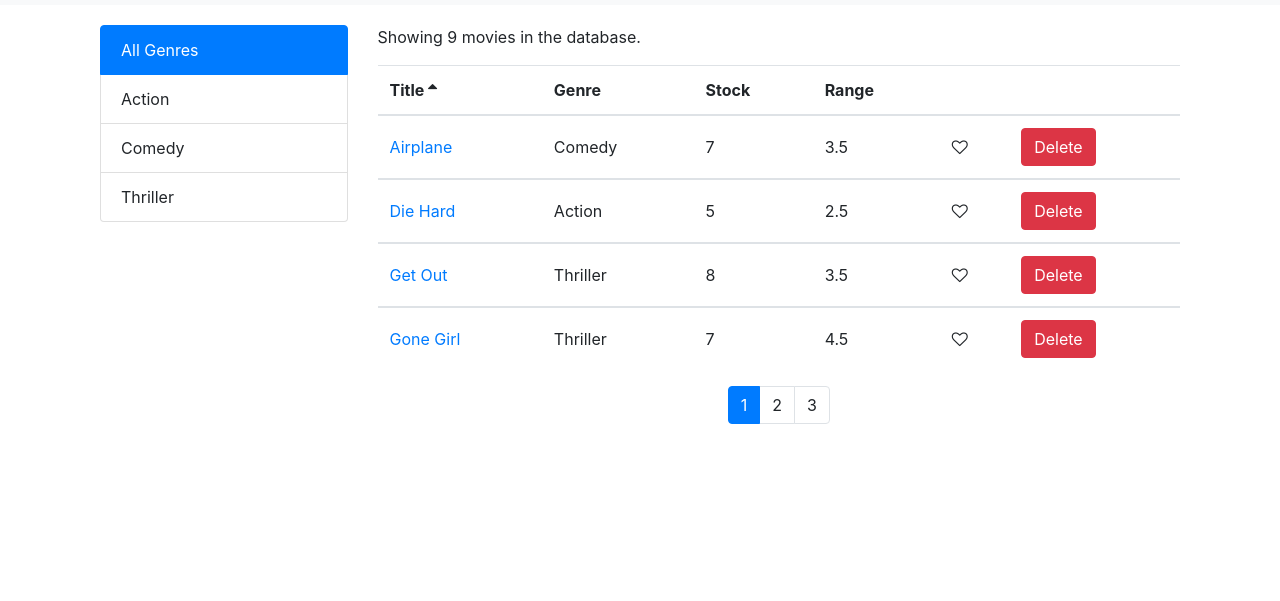
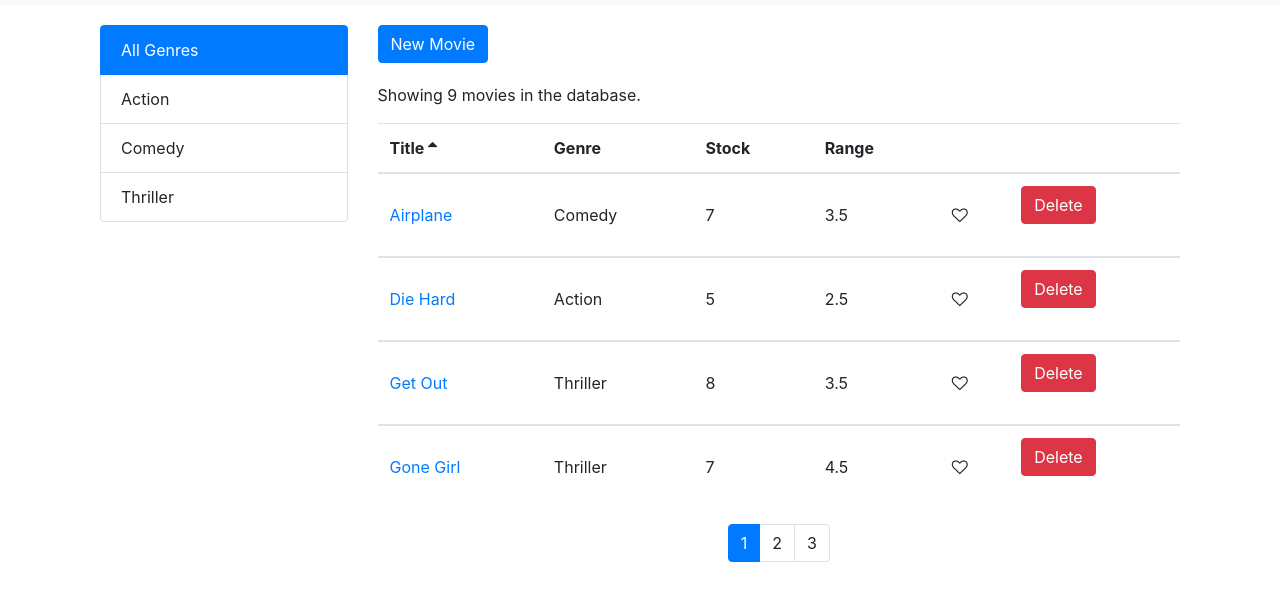
Before and after one commit to kboul/display-and-delete-movies, a React app: page /movies in a window 1280 px wide. Shown: the part 51-652 px from the top of the page. Built offline with nearby package versions, Linux system fonts and the light colour scheme.

Commit message:
Create a MoviesNew comp & navigate to it via New Movie btn

```diff
--- a/src/components/App/App.js
+++ b/src/components/App/App.js
@@ -9,6 +9,7 @@ import NotFound from '../NotFound/NotFound';
 import MovieForm from '../MovieForm/MovieForm';
 import LoginForm from '../LoginForm/LoginForm';
 import RegisterForm from '../RegisterForm/RegisterForm';
+import MoviesNew from '../MoviesNew/MoviesNew';
 
 import './App.css';
 
@@ -30,6 +31,7 @@ class App extends Component {
 						<Switch>
 							<Route path="/register" component={RegisterForm} />
 							<Route path="/login" component={LoginForm} />
+							<Route path="/movies/new" component={MoviesNew} />
 							<Route path="/movies/:id" component={MovieForm} />
 							<Route path="/movies" component={Movies}></Route>
 							<Route path="/customers" component={Customers}></Route>
--- a/src/components/Movies/Movies.css
+++ b/src/components/Movies/Movies.css
@@ -1,3 +1,7 @@
 .table tr td {
     vertical-align: middle;
 }
+
+.btn {
+    margin-bottom: 20px;
+}
--- a/src/components/Movies/Movies.js
+++ b/src/components/Movies/Movies.js
@@ -96,6 +96,11 @@ export default class Movies extends Component {
         return `Showing ${moviesLength} movies in the database.`
     }
 
+    handleCreateMovie = () => {
+        const { history } = this.props;
+        history.push("/movies/new");
+    }
+
     render() {
         const { pageSize, currentPage, genres, filteredGenre, sortColumn } = this.state;
 
@@ -111,6 +116,11 @@ export default class Movies extends Component {
                             onFilterGenre={this.handleFilterGenre} />
 					</div>
                     <div className="col-9">
+                        <button
+                            className="btn btn-primary"
+                            onClick={this.handleCreateMovie}>
+                            New Movie
+                        </button>
                         <p>{this.displayMoviesNumber(totalCount)}</p>
                         {
                             this.state.movies.length === 0
--- /dev/null
+++ b/src/components/MoviesNew/MoviesNew.js
@@ -0,0 +1,12 @@
+import React, { Component } from 'react'
+
+class MoviesNew extends Component {
+    state = {  }
+    render() {
+        return (
+            <h1>Movie Form</h1>
+        );
+    }
+}
+
+export default MoviesNew;
```
